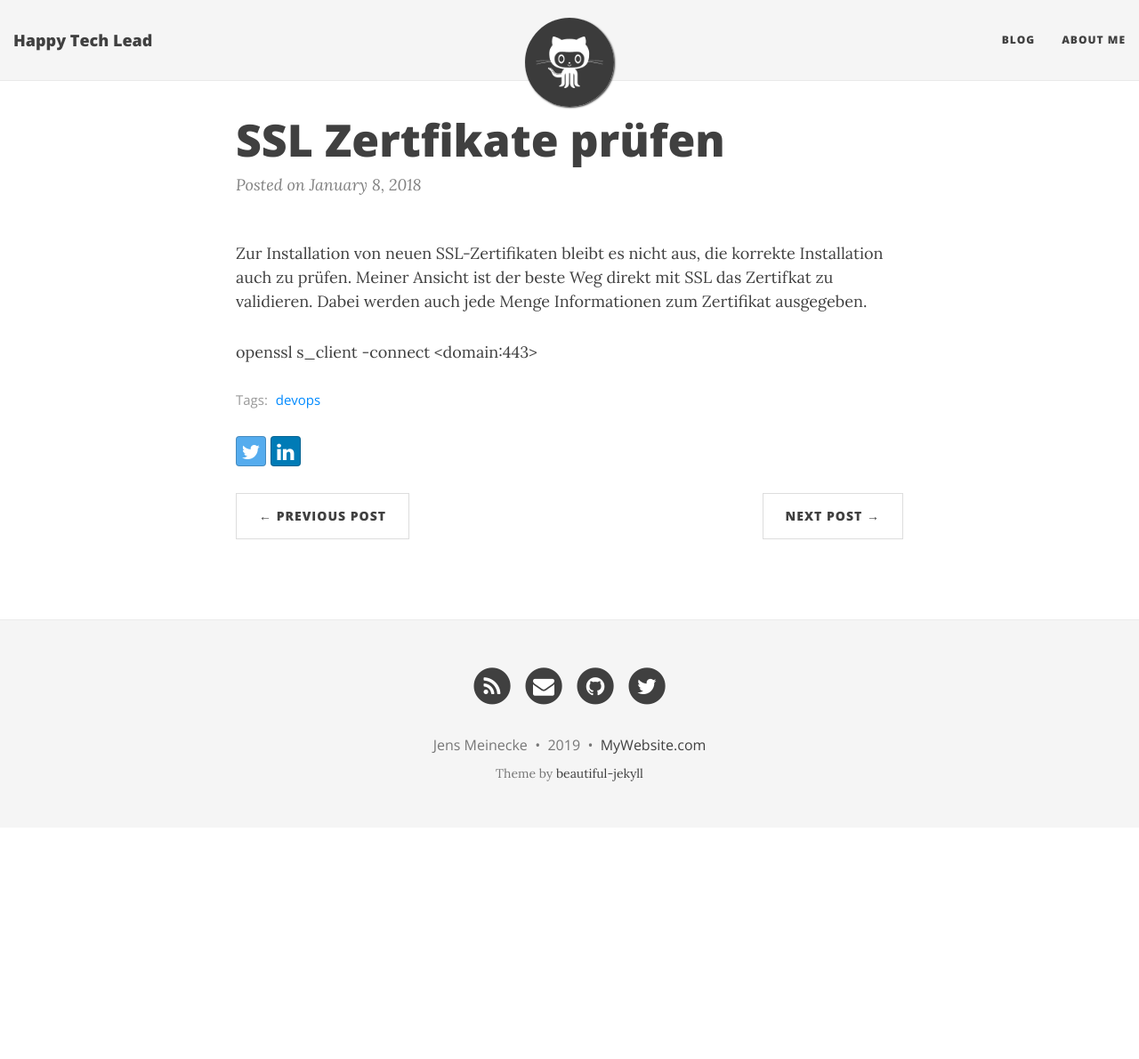
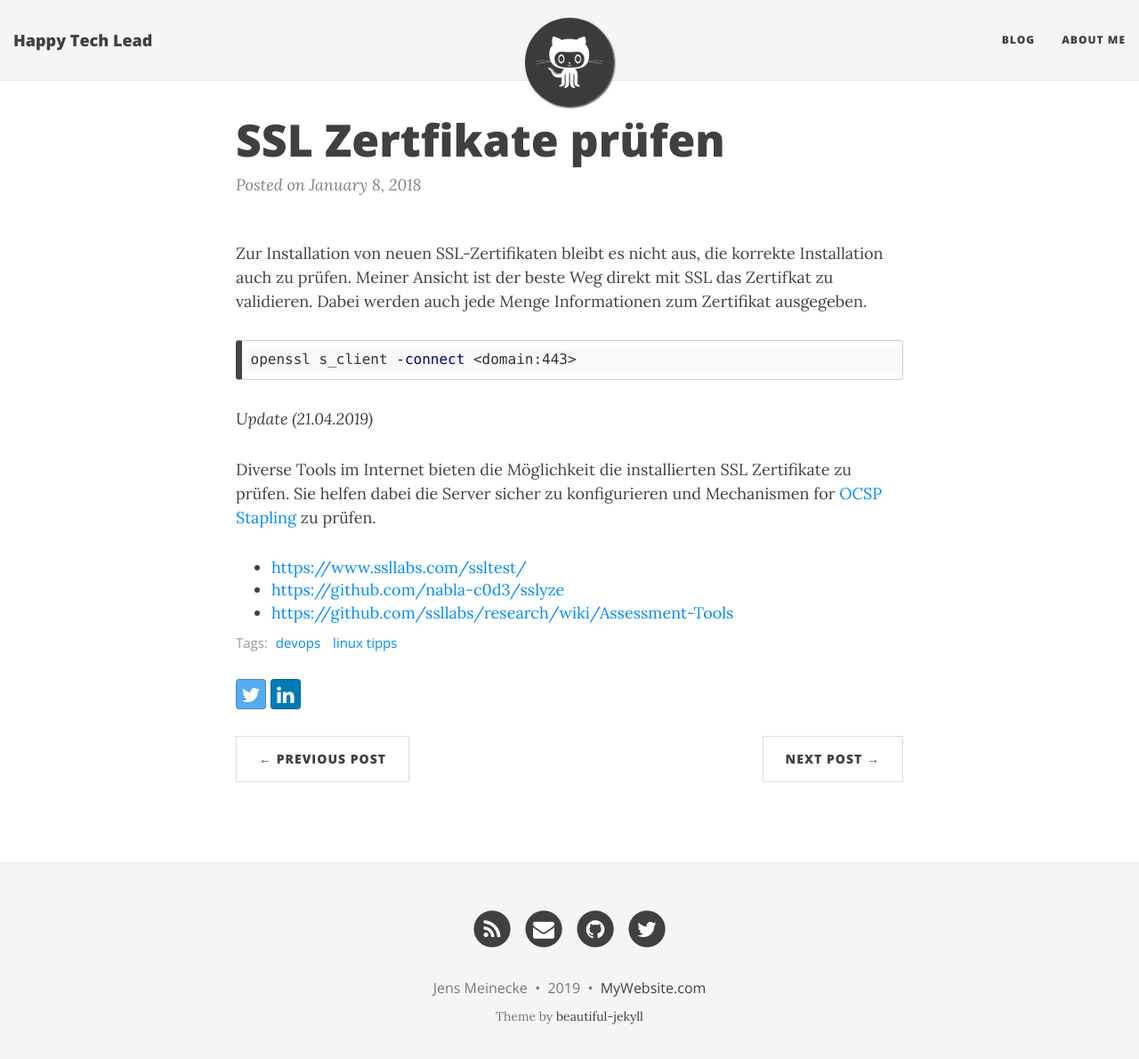
Before and after one commit to meinjens/happytechlead.github.io, a Jekyll site: the page built from _posts/2018-01-08-ssl-zertifikate-pruefen.md, in a window 1280 px wide and 1203 px high. Shown: the top 1190 px of the window at 89% size. Built offline with Jekyll 4.4.1, drawn with Linux system fonts in a browser that asks for light colours; nearby versions of some CDN libraries.

Commit message:
Updated posts

````diff
--- a/_posts/2018-01-08-ssl-zertifikate-pruefen.md
+++ b/_posts/2018-01-08-ssl-zertifikate-pruefen.md
@@ -1,9 +1,19 @@
 ---
 layout: post
 title: SSL Zertfikate prüfen
-tags: [devops]
+tags: [devops, linux tipps]
 ---
 
 Zur Installation von neuen SSL-Zertifikaten bleibt es nicht aus, die korrekte Installation auch zu prüfen. Meiner Ansicht ist der beste Weg direkt mit SSL das Zertifkat zu validieren. Dabei werden auch jede Menge Informationen zum Zertifikat ausgegeben.
 
-openssl s\_client -connect <domain:443>
+```bash
+openssl s_client -connect <domain:443>
+```
+
+_Update (21.04.2019)_
+
+Diverse Tools im Internet bieten die Möglichkeit die installierten SSL Zertifikate zu prüfen. Sie helfen dabei die Server sicher zu konfigurieren und Mechanismen for [OCSP Stapling](https://de.wikipedia.org/wiki/Online_Certificate_Status_Protocol_stapling) zu prüfen.
+
+* [https://www.ssllabs.com/ssltest/](https://www.ssllabs.com/ssltest/)
+* [https://github.com/nabla-c0d3/sslyze](https://github.com/nabla-c0d3/sslyze)
+* [https://github.com/ssllabs/research/wiki/Assessment-Tools](https://github.com/ssllabs/research/wiki/Assessment-Tools)
````
Also changed, not shown: _posts/2016-05-13-systemdienste-unter-linux-konfigurieren.md (+1 -1 lines).
